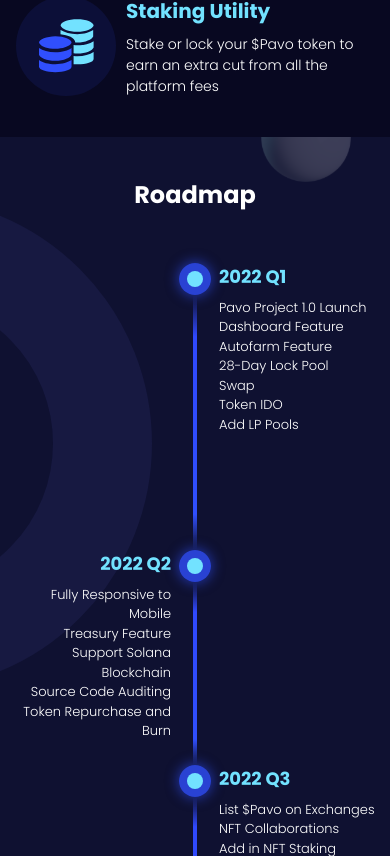
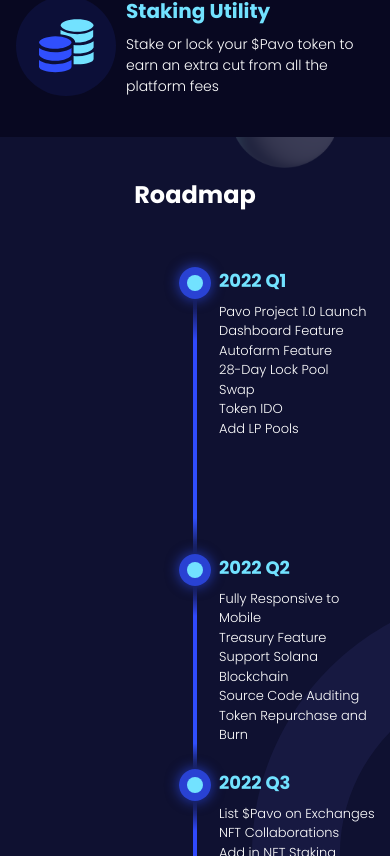
Before and after one commit to fenghaotcx/verso-tech-com, a React (Create React App) app: page /swap in a window 390 px wide. Shown: the part 1988-2844 px from the top of the page. Built offline with nearby package versions, Linux system fonts and the light colour scheme.

Commit message:
pc ui 修改

```diff
--- a/src/page/components/SetionFour.js
+++ b/src/page/components/SetionFour.js
@@ -1,13 +1,17 @@
 import styled from 'styled-components';
 import DivTitle from './DivTitle';
 import WhiteGlossy from '../../public/icon/White-Glossy.svg';
+import WhiteGlossyM from '../../public/icon/White-GlossyM.svg';
 import Ellipse from '../../public/icon/Ellipse.svg';
+import EllipseR from '../../public/icon/EllipseR.svg';
+
+
 
 const Setion = styled.div`
   height: ${({isMobile})=>isMobile?'100%':'1339px'};
   color: ${({theme})=> theme.colors.font};
   background:  #0F1131;
-  padding: ${({isMobile})=>isMobile?'40px 0px':'96px 18.75% 0 18.75%'};
+  padding: ${({isMobile})=>isMobile?'40px 16px':'96px 18.75% 0 18.75%'};
   @media (max-width: 1820px) and (min-width:1025px){
     padding: 96px 16% 0 16%;
   }
@@ -15,21 +19,21 @@ const Setion = styled.div`
   z-index: 2;
   &>.glossy {
     position: absolute;
-    width: ${({isMobile})=>isMobile?'90px':'197px'};
+    width: ${({isMobile})=>isMobile?'110px':'197px'};
     top: 0;
-    right: ${({isMobile})=>isMobile?'10%':'20.4%'};
+    right: ${({isMobile})=>isMobile?'12.8%':'20.4%'};
     z-index: 1;
   }
   &>.ellipse {
     position: absolute;
-    height: ${({isMobile})=>isMobile?'493px':'993px'};
-    top:  ${({isMobile})=>isMobile?'60px':'234px'};
-    left: 0px;
+    height: ${({isMobile})=>isMobile?'528px':'993px'};
+    ${({isMobile})=>isMobile?'bottom: 125px;':'top: 234px;'}
+    ${({isMobile})=>isMobile?'right: 0px;':'left: 0px;'}
     z-index: 1;
   }
 `
 const SetionFlex = styled.div`
-  margin: ${({isMobile})=>isMobile?'50px':'74px'} auto 0;
+  margin: ${({isMobile})=>isMobile?'54px':'74px'} auto 0;
   width: ${({isMobile})=>isMobile?'100%':'100%'};
 `
 
@@ -67,7 +71,7 @@ const Content = styled.div`
   position: absolute;
   z-index: 9;
   top: 0;
-  ${({index,isMobile})=> index ?`right: ${isMobile?'40px':'58px'};text-align: right;`:`left: ${isMobile?'40px':'58px'};`}}
+  ${({index,isMobile})=> index && !isMobile?`right: ${isMobile?'40px':'58px'};text-align: right;`:`left: ${isMobile?'40px':'58px'};`}}
   width: ${({isMobile})=>isMobile?'calc(100vw/2 - 30px)':'380px'};
   &>.tit {
     font-family: Poppins-Bold;
@@ -133,8 +137,8 @@ const SetionItem = ({title,content,index,height,isMobile}) => {
 const SetionFour = ({isMobile}) => {
   return (
     <Setion id="Roadmap" isMobile={isMobile}>
-      <img className='glossy' src={WhiteGlossy}  alt=''/>
-      <img className='ellipse' src={Ellipse}  alt=''/>
+      <img className='glossy' src={isMobile?WhiteGlossyM:WhiteGlossy}  alt=''/>
+      <img className='ellipse' src={isMobile?EllipseR:Ellipse}  alt=''/>
       <DivTitle tit="Roadmap" isTit={true} />
       <SetionFlex isMobile={isMobile}>
         {flexArr.map((item,index)=>{
```
Also changed, not shown: src/public/icon/EllipseR.svg (added), src/public/icon/White-GlossyM.svg (added).
